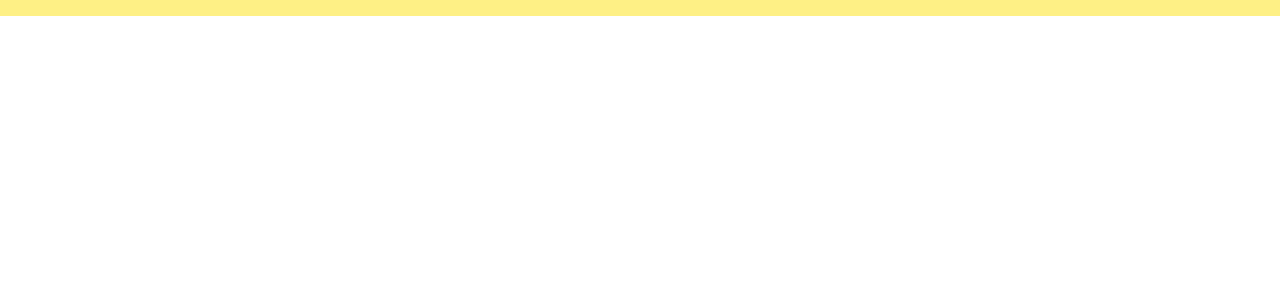
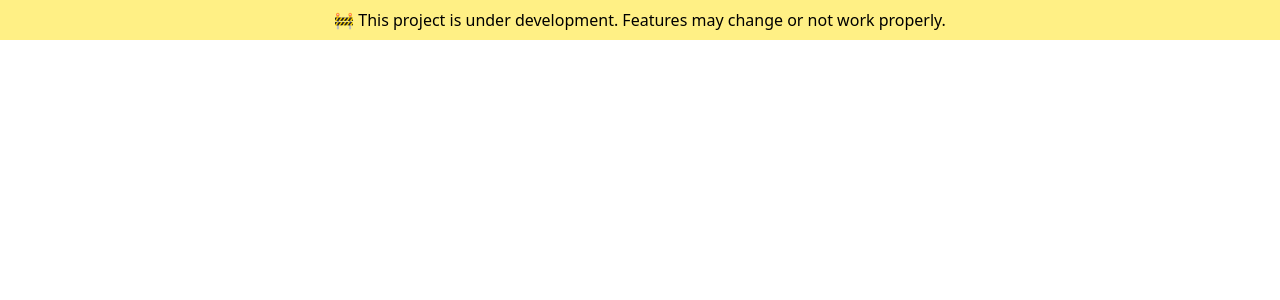
Before and after one commit to Sivabalamanikandan-C/Actodo-React, a React (Vite) app: page / in a window 1280 px wide. Shown: the top 300 px of the page. Built offline with nearby package versions, Linux system fonts and the light colour scheme.

Commit message:
Project updation

```diff
--- a/src/main.jsx
+++ b/src/main.jsx
@@ -6,7 +6,7 @@ import App from './App.jsx'
 createRoot(document.getElementById('root')).render(
   <StrictMode>
     <div className="bg-yellow-200 text-black text-center p-2">
-
+      🚧 This project is under development. Features may change or not work properly.
     </div>
   </StrictMode>,
 )
```
